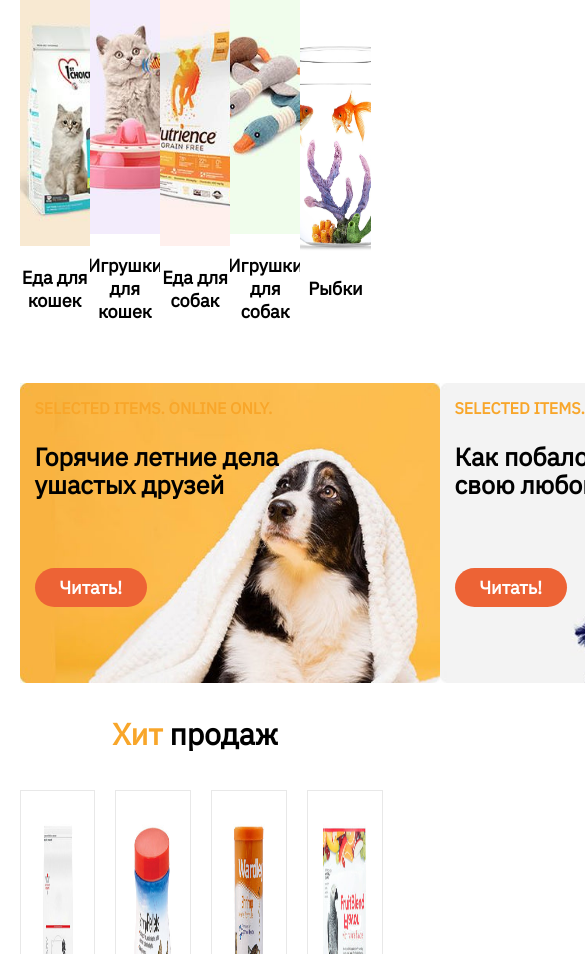
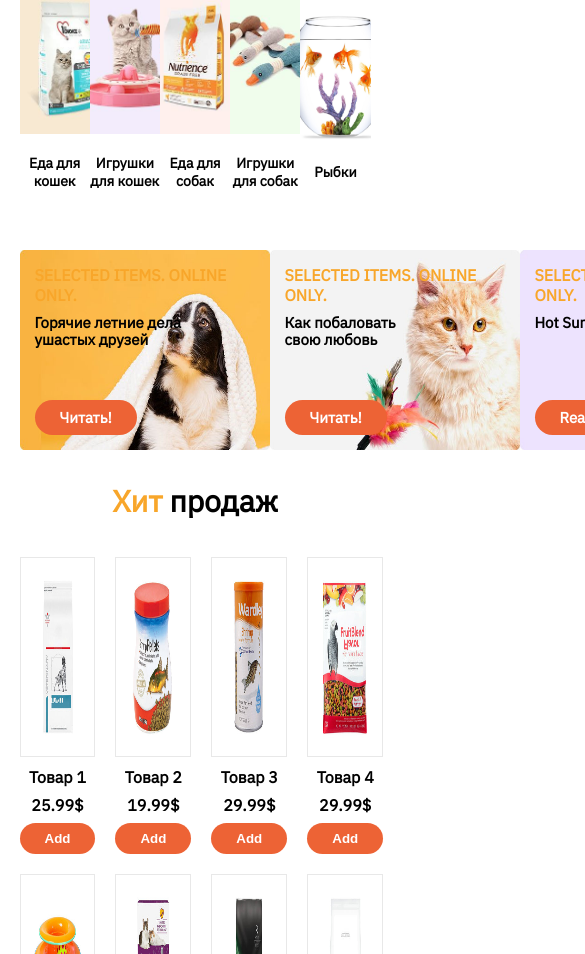
Before and after one commit to ortima/pet-shop, a React (Vite) app: page / in a window 390 px wide. Shown: the part 857-1811 px from the top of the page, 585 px wide, since content can reach past the window. Built offline with nearby package versions, Linux system fonts and the light colour scheme.

Commit message:
adaptive css for 2 screens (1440px, 1250px)

```diff
--- a/src/components/Articles/Articles.module.scss
+++ b/src/components/Articles/Articles.module.scss
@@ -2,6 +2,12 @@
     display: flex;
     justify-content: space-between;
     font-weight: 800;
+
+    @media (max-width: 1024px) {
+        // flex-direction: column;
+        // align-items: center;
+        // gap: 20px;
+    }
 }
 
 .article {
@@ -10,6 +16,15 @@
     img {
         height: 300px;
         width: 420px;
+
+        @media (max-width: 1400px) {
+            height: 250px;
+            width: 300px;
+        }
+        @media (max-width: 1250px) {
+            height: 200px;
+            width: 250px;
+        }
     }
 
     &_text {
@@ -19,17 +34,30 @@
         display: flex;
         flex-direction: column;
         gap: 25px;
+
+        @media (max-width: 1250px) {
+            gap: 10px;
+        }
     }
 
     &_title {
         font-size: 25px;
         width: 250px;
         height: 100px;
+        @media (max-width: 1400px) {
+            font-size: 20px;
+            width: 150px;
+        }
+
+        @media (max-width: 1250px) {
+            height: 75px;
+            font-size: 15px;
+        }
     }
 
     &_btn {
         color: var(--white);
-        max-width: fit-content;
+        width: fit-content;
         padding: 8px 25px;
         font-weight: var(--fw-700);
         border-radius: 50px;
@@ -40,5 +68,13 @@
             background-color: var(--black);
             transition: 0.3s ease;
         }
+
+        @media (max-width: 1400px) {
+            font-size: 20px;
+        }
+
+        @media (max-width: 1250px) {
+            font-size: 15px;
+        }
     }
 }
--- a/src/components/Category/Category.module.scss
+++ b/src/components/Category/Category.module.scss
@@ -18,6 +18,12 @@
         transition: all 0.5s ease-out;
         overflow: hidden;
 
+        a {
+            @media (max-width: 1250px) {
+                font-size: 14px;
+            }
+        }
+
         &:hover {
             img {
                 transform: scale(1.1);
@@ -34,6 +40,16 @@
             width: 250px;
             align-self: center;
             transition: transform 0.5s ease-in-out;
+
+            @media (max-width: 1400px) {
+                height: 200px;
+                width: 200px;
+            }
+
+            @media (max-width: 1250px) {
+                height: 150px;
+                width: 150px;
+            }
         }
     }
 }
--- a/src/components/Header/Header.module.scss
+++ b/src/components/Header/Header.module.scss
@@ -6,7 +6,7 @@ header {
 
 .container {
     background-color: rgba(249, 148, 42, 1);
-    transition: background-color 0.3s ease; /* Добавляем плавный переход цвета фона */
+    transition: background-color 0.3s ease;
 }
 
 .scrolled {
@@ -20,6 +20,7 @@ header {
     align-items: center;
     justify-content: space-between;
     padding: 40px 10px 5px 100px;
+    width: 90%;
 
     ul {
         display: flex;
--- a/src/components/Products/Products.module.scss
+++ b/src/components/Products/Products.module.scss
@@ -22,6 +22,14 @@
 
         &:hover {
             transform: scale(1.07);
+        }
+        @media (max-width: 1400px) {
+            width: 300px;
+            height: 280px;
+        }
+        @media (max-width: 1250px) {
+            width: 280px;
+            height: 200px;
         }
     }
 
```
